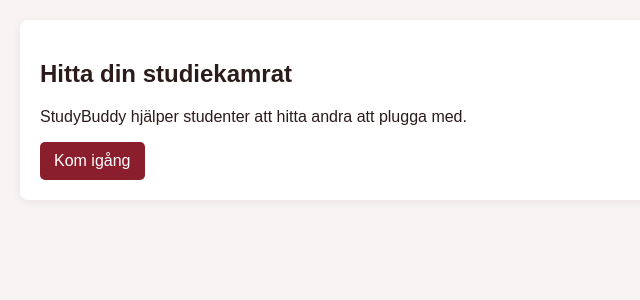
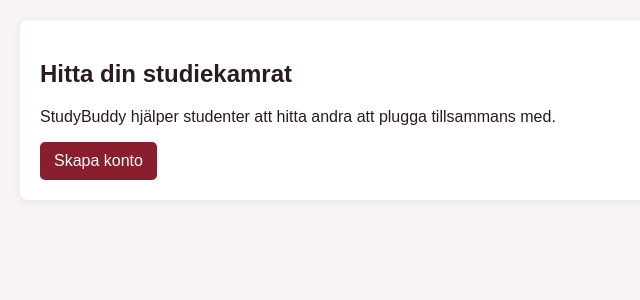
Before and after one commit to Najehnator/StudyBudy, a Flask app: page / in a window 1280 px wide. Shown: the part 105-405 px from the top of the page, without its empty margins (0-640 px from the left). Run offline with Flask 3, Linux system fonts and the light colour scheme; some libraries are stand-ins or nearby versions.

Commit message:
Putsning av html dokument

```diff
--- a/templates/dashboard.html
+++ b/templates/dashboard.html
@@ -10,6 +10,7 @@
         <h1>StudyBuddy</h1>
         <nav>
             <a href="{{ url_for('show_dashboard_page') }}">Dashboard</a>
+            <a href="{{ url_for('show_matches_page') }}">Matchningar</a>
             <a href="{{ url_for('show_profile_page') }}">Redigera profil</a>
             <a href="{{ url_for('logout_user') }}">Logga ut</a>
         </nav>
--- a/templates/index.html
+++ b/templates/index.html
@@ -2,7 +2,6 @@
 <html lang="sv">
 <head>
     <meta charset="UTF-8">
-    <meta name="viewport" content="width=device-width, initial-scale=1.0">
     <title>StudyBuddy</title>
     <link rel="stylesheet" href="{{ url_for('static', filename='style.css') }}">
 </head>
@@ -19,8 +18,8 @@
     <main>
         <section class="card">
             <h2>Hitta din studiekamrat</h2>
-            <p>StudyBuddy hjälper studenter att hitta andra att plugga med.</p>
-            <a class="button-link" href="{{ url_for('show_login_page') }}">Kom igång</a>
+            <p>StudyBuddy hjälper studenter att hitta andra att plugga tillsammans med.</p>
+            <a class="button-link" href="{{ url_for('show_register_page') }}">Skapa konto</a>
         </section>
     </main>
 </body>
--- a/templates/login.html
+++ b/templates/login.html
@@ -2,7 +2,6 @@
 <html lang="sv">
 <head>
     <meta charset="UTF-8">
-    <meta name="viewport" content="width=device-width, initial-scale=1.0">
     <title>Logga in</title>
     <link rel="stylesheet" href="{{ url_for('static', filename='style.css') }}">
 </head>
```
